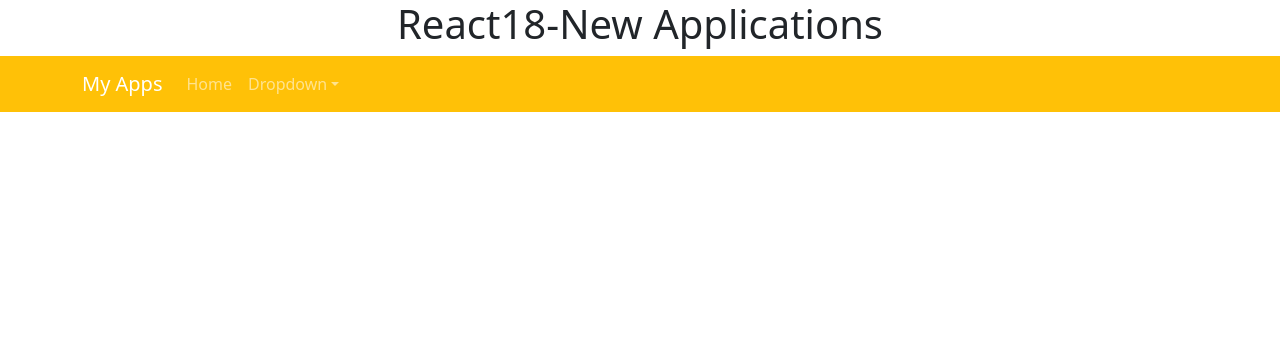
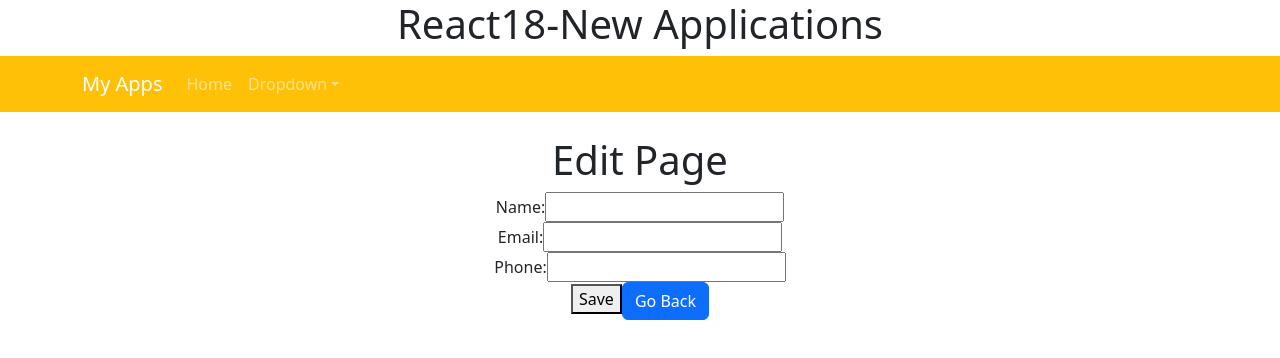
Before and after one commit to sayan-roni-96/react18-demo-apps-sayan, a React (Create React App) app: page /alluser/edituser/1 in a window 1280 px wide. Shown: the top 358 px of the page. Built offline with nearby package versions, Linux system fonts and the light colour scheme; no server answers.

Commit message:
edit data on new page

```diff
--- a/src/App.js
+++ b/src/App.js
@@ -13,6 +13,7 @@ import UserList from './pages/appUsingApi/jsonfakeapi/UserList';
 import NewUserList from './pages/appUsingApi/jsonfakeapi/NewUserList';
 import UserListPage from './pages/appUsingApi/jsonfakeapi/withoutModal/UserListPage';
 import UserViewPage from './pages/appUsingApi/jsonfakeapi/withoutModal/UserViewPage';
+import UserEditPage from './pages/appUsingApi/jsonfakeapi/withoutModal/UserEditPage';
 
 function App() {
   return (
@@ -33,6 +34,7 @@ function App() {
         {/* Without Modal */}
         <Route exact path="/alluser" element={<UserListPage />} />
         <Route exact path="/alluser/viewuser/:vid" element={<UserViewPage />} />
+        <Route exact path="/alluser/edituser/:eid" element={<UserEditPage />} />
 
       </Routes>
     </div>
--- /dev/null
+++ b/src/pages/appUsingApi/jsonfakeapi/withoutModal/UserEditPage.js
@@ -0,0 +1,70 @@
+import axios from 'axios';
+import React, { useEffect, useState } from 'react'
+import { Link, useParams } from 'react-router-dom';
+
+const UserEditPage = () => {
+
+    const {eid} = useParams();
+    const [isLoading, setIsLoading] = useState(false);
+    const [editData, setEditData] = useState([]);
+    //const [editUserNewId, setEditUserNewId] = useState(null);
+    const [editUserNewName, seteditUserNewName] = useState('');
+    const [editUserNewMail, seteditUserNewMail] = useState('');
+    const [editUserNewPhone, seteditUserNewPhone] = useState('');
+
+
+    const editSingleUser = () =>{
+        setIsLoading(true)
+        axios.get(`${process.env.REACT_APP_BASE_URL}/users/${eid}`).then((eresp) => {
+        console.log('eresp->', eresp);
+        if(eresp.status == 200) {
+            setIsLoading(false)
+            setEditData(eresp.data);
+            //setEditUserNewId(eresp.data.id);
+            seteditUserNewName(eresp.data.name);
+            seteditUserNewMail(eresp.data.email);
+            seteditUserNewPhone(eresp.data.phone);
+        }
+    }).catch((err) => {
+        console.log("err=>", err);
+    })
+
+     }
+     //console.log('editUserName->',editUserName);
+    const editDataSave = ()=> {
+        const updatedData = { ...editData };
+        updatedData.name = editUserNewName;
+        updatedData.email = editUserNewMail;
+        updatedData.phone = editUserNewPhone;
+        setEditData(updatedData);
+    }
+
+
+
+     useEffect(() => {
+        editSingleUser()
+      }, [])
+
+
+  return (
+    <div className="container mt-4">
+            <h1>Edit Page</h1>
+            <div>
+                <label>Name:</label>
+                <input type="text" value={editUserNewName} onChange={(ev) => seteditUserNewName(ev.target.value)} />
+            </div>
+            <div>
+                <label>Email:</label>
+                <input type="text" value={editUserNewMail} onChange={(ev) => seteditUserNewMail(ev.target.value)} />
+            </div>
+            <div>
+                <label>Phone:</label>
+                <input type="text" value={editUserNewPhone} onChange={(ev) => seteditUserNewPhone(ev.target.value)} />
+            </div>
+            <button onClick={editDataSave}>Save</button>
+            <Link to="/alluser" className="btn btn-primary">Go Back</Link>
+        </div>
+  )
+}
+
+export default UserEditPage
--- a/src/pages/appUsingApi/jsonfakeapi/withoutModal/UserListPage.js
+++ b/src/pages/appUsingApi/jsonfakeapi/withoutModal/UserListPage.js
@@ -8,6 +8,7 @@ const UserListPage = () => {
   const [allUserData, setAllUserData] = useState([]);
   const [isLoading, setIsLoading] = useState(false);
   const [viewSingleUser, setViewSingleUser] = useState({});
+  const [editSingleUser, setEditSingleUser] = useState({})
 
   const getAllUserData = () => {
     setIsLoading(true);
@@ -43,6 +44,16 @@ const UserListPage = () => {
     }
   };
   console.log('viewSingleUser==>', viewSingleUser);
+
+  //open page for edit purpose
+  const editUserDetail = (editUser)=> {
+        console.log('editUser=>', editUser);
+        if (editUser) {
+          navigate(`/alluser/edituser/${editUser.id}`)
+          setEditSingleUser(editUser);
+      }
+      console.log('editSingleUser->',editSingleUser);
+  }
 
   return (
     <div className="container">
@@ -86,7 +97,7 @@ const UserListPage = () => {
                       >
                         View
                       </button>{' '}
-                      <button className="btn btn-warning">Edit</button>{' '}
+                      <button className="btn btn-warning" onClick={() => editUserDetail(uData)}>Edit</button>{' '}
                       <button className="btn btn-danger">Delete</button>
                     </td>
                   </tr>
```
